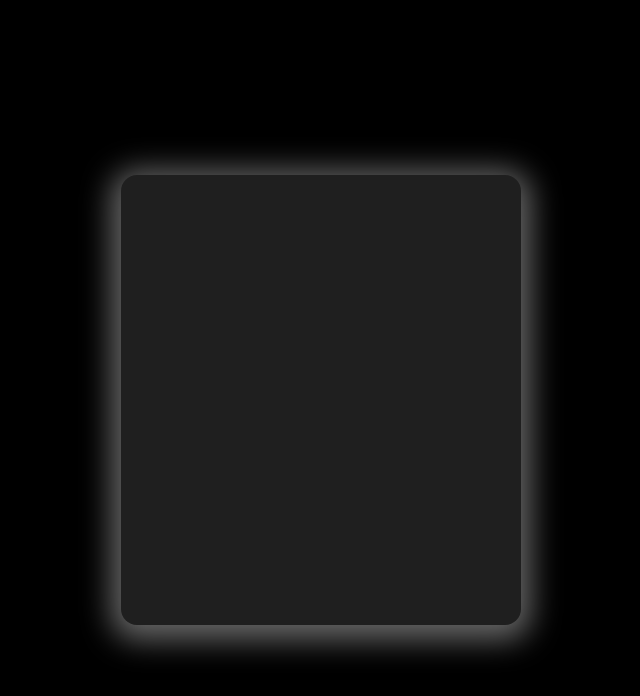
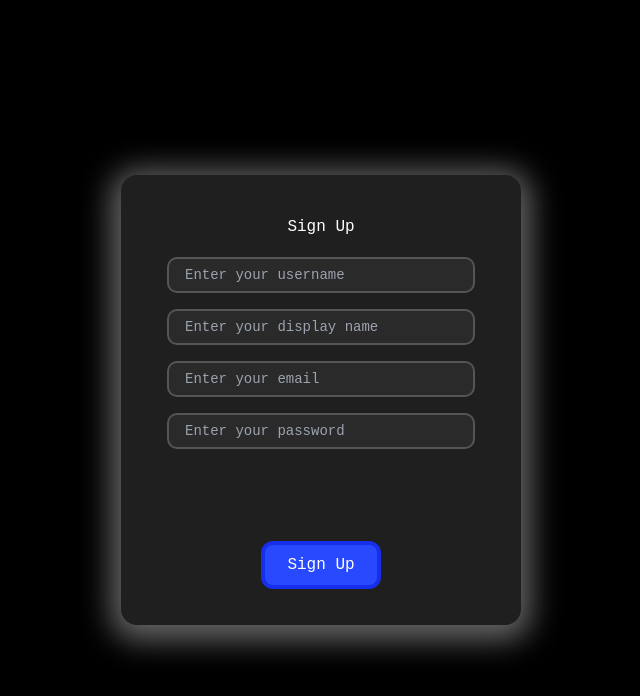
Before and after one commit to Maghish/HiveHole, a Next.js app in the folder client/: page / in a window 1280 px wide. Shown: the top 696 px of the page, without its empty margins (319-959 px from the left). Built offline with nearby package versions, Linux system fonts and the light colour scheme; no server answers.

Commit message:
Working signup modal

```diff
--- a/client/src/app/components/authForms/SignupForm.tsx
+++ b/client/src/app/components/authForms/SignupForm.tsx
@@ -1,7 +1,35 @@
 function SignupForn() {
   return (
     <div className="fixed inset-0 bg-black bg-opacity-25 backdrop-blur-sm flex justify-center items-center">
-      <div className="max-w-[400px] w-[400px] max-h-[450px] h-[450px] bg-SecondaryBackgroundColor rounded-2xl shadow-FormModal"></div>
+      <form className="max-w-[400px] w-[400px] max-h-[450px] h-[450px] bg-SecondaryBackgroundColor rounded-2xl shadow-FormModal flex flex-col px-12 py-10 gap-y-[20px]">
+        <h3 className="text-white font-jetbrains-mono-regular text-center">
+          Sign Up
+        </h3>
+        <input
+          className="w-full rounded-lg h-8 font-jetbrains-mono-regular px-4 py-2 outline-none text-sm bg-[#2a2a2a] text-white ring-2 ring-[#555555]"
+          id="username"
+          placeholder="Enter your username"
+        />
+        <input
+          className="w-full rounded-lg h-8 font-jetbrains-mono-regular px-4 py-2 outline-none text-sm bg-[#2a2a2a] text-white ring-2 ring-[#555555]"
+          id="displayname"
+          placeholder="Enter your display name"
+        />
+        <input
+          className="w-full rounded-lg h-8 font-jetbrains-mono-regular px-4 py-2 outline-none text-sm bg-[#2a2a2a] text-white ring-2 ring-[#555555]"
+          id="email"
+          placeholder="Enter your email"
+        />
+        <input
+          className="w-full rounded-lg h-8 font-jetbrains-mono-regular px-4 py-2 outline-none text-sm bg-[#2a2a2a] text-white ring-2 ring-[#555555]"
+          id="password"
+          type="password"
+          placeholder="Enter your password"
+        />
+        <button className="mt-auto self-center w-28 h-10 rounded-lg px-5 py-2 font-jetbrains-mono-regular bg-[#2949fe] ring-4 ring-[#162feb] text-white">
+          Sign Up
+        </button>
+      </form>
     </div>
   );
 }
--- a/client/src/app/page.tsx
+++ b/client/src/app/page.tsx
@@ -7,7 +7,6 @@ import Topbar from "@/app/components/Topbar";
 import SignupForm from "./components/authForms/SignupForm";
 
 import { AuthContext } from "./contexts/AuthContext";
-import { redirect } from "next/navigation";
 
 axios.defaults.baseURL = process.env.NEXT_PUBLIC_SERVERURL;
 
```
